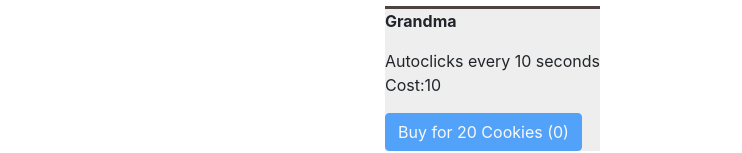
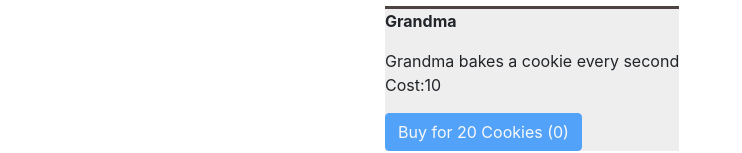
Before and after one commit to HaNNiBaL80/CookieGame, a React (Create React App) app: page / in a window 1280 px wide. Shown: the part 379-532 px from the top of the page, without its empty margins (0-742 px from the left). Built offline with nearby package versions, Linux system fonts and the light colour scheme.

Commit message:
fix clicker description display

```diff
--- a/src/components/cookie-game/cookie-game.component.jsx
+++ b/src/components/cookie-game/cookie-game.component.jsx
@@ -115,7 +115,7 @@ class CookieGame extends React.Component {
                   <p>
                     <b>{clicker.name}</b>
                   </p>
-                  <span>Autoclicks every 10 seconds</span>
+                  <span>{clicker.desc}</span>
                   <p className={"clicker-cost"}>Cost:10</p>
                   <button
                     className="btn btn-primary"
```
